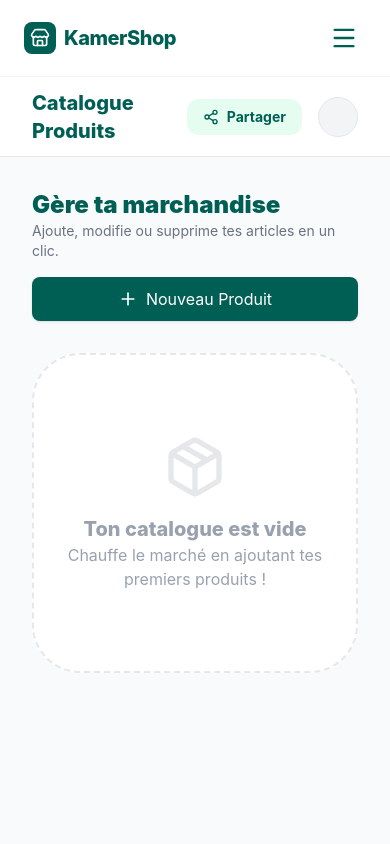
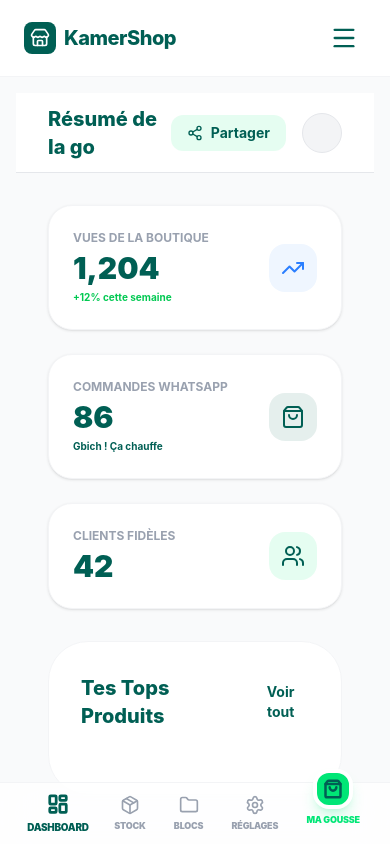
Before and after one commit to Ninja-CMR/Kamer_shop, a Vue app: page /dashboard in a window 390 px wide. Shown: the top 844 px of the page. Built offline with nearby package versions, Linux system fonts and the light colour scheme.

Commit message:
feat : create section

```diff
--- /dev/null
+++ b/src/components/BottomNav.vue
@@ -0,0 +1,52 @@
+<script setup lang="ts">
+import { LayoutDashboard, Package, Settings, ShoppingBag, Folder } from 'lucide-vue-next';
+import { useShopStore } from '../stores/shop';
+
+const props = defineProps<{
+    activeTab: string;
+}>();
+
+const emit = defineEmits(['update:activeTab']);
+
+const store = useShopStore();
+
+const navItems = [
+    { id: 'overview', label: 'Dashboard', icon: LayoutDashboard },
+    { id: 'products', label: 'Stock', icon: Package },
+    { id: 'sections', label: 'Blocs', icon: Folder },
+    { id: 'settings', label: 'Réglages', icon: Settings }
+];
+
+const visitShop = () => {
+    const url = '/shop/' + store.name.replace(/\s+/g, '-').toLowerCase();
+    window.open(url, '_blank');
+};
+</script>
+
+<template>
+  <nav class="fixed bottom-0 left-0 right-0 bg-white/80 backdrop-blur-xl border-t border-gray-100 px-4 py-3 flex items-center justify-around z-50 sm:hidden pb-safe">
+    <button
+        v-for="item in navItems"
+        :key="item.id"
+        @click="emit('update:activeTab', item.id)"
+        class="flex flex-col items-center gap-1 transition-all"
+        :class="[activeTab === item.id ? 'text-primary scale-110' : 'text-gray-400']"
+    >
+        <component :is="item.icon" :size="20" :stroke-width="activeTab === item.id ? 3 : 2" />
+        <span class="text-[9px] font-black uppercase tracking-tight">{{ item.label }}</span>
+    </button>
+
+    <button @click="visitShop" class="flex flex-col items-center gap-1 text-secondary">
+        <div class="w-10 h-10 bg-secondary rounded-2xl flex items-center justify-center text-primary shadow-lg shadow-secondary/20 -mt-8 border-4 border-white">
+            <ShoppingBag :size="20" :stroke-width="3" />
+        </div>
+        <span class="text-[9px] font-black uppercase tracking-tight">Ma Gousse</span>
+    </button>
+  </nav>
+</template>
+
+<style scoped>
+.pb-safe {
+    padding-bottom: calc(0.75rem + env(safe-area-inset-bottom));
+}
+</style>
--- a/src/components/ImageUpload.vue
+++ b/src/components/ImageUpload.vue
@@ -1,5 +1,5 @@
 <script setup lang="ts">
-import { ref } from 'vue';
+import { ref, watch } from 'vue';
 import { Camera, X, Upload, Check } from 'lucide-vue-next';
 import { Cropper } from 'vue-advanced-cropper';
 import 'vue-advanced-cropper/dist/style.css';
@@ -19,6 +19,10 @@ const showCropper = ref(false);
 const rawImage = ref('');
 const fileInput = ref<HTMLInputElement | null>(null);
 const cropperRef = ref<any>(null);
+
+watch(() => props.modelValue, (newVal) => {
+  preview.value = newVal || '';
+});
 
 const handleFileChange = (e: Event) => {
   const file = (e.target as HTMLInputElement).files?.[0];
--- a/src/components/Navbar.vue
+++ b/src/components/Navbar.vue
@@ -32,14 +32,18 @@ const toggleMenu = () => {
       </div>
 
       <div class="hidden md:flex items-center gap-4">
-        <router-link v-if="store.name" to="/dashboard">
+        <template v-if="store.name">
+          <router-link to="/dashboard">
             <Button size="sm" variant="secondary" class="font-bold border-2 border-primary/10">Mon Dashboard</Button>
           </router-link>
+        </template>
+        <template v-else>
           <router-link to="/create-shop">
             <Button size="sm" variant="primary" class="font-extrabold shadow-lg shadow-primary/20">
               Créer ma boutique
             </Button>
           </router-link>
+        </template>
       </div>
 
       <!-- Mobile Menu Toggle -->
@@ -52,12 +56,23 @@ const toggleMenu = () => {
     <div v-if="isMenuOpen" class="md:hidden absolute top-full left-0 w-full bg-white border-b border-gray-100 shadow-xl py-6 px-6 space-y-6 animate-in slide-in-from-top duration-300">
       <div class="flex flex-col gap-4">
         <router-link to="/" class="text-lg font-bold text-primary" @click="isMenuOpen = false">Accueil</router-link>
-        <router-link v-if="store.name" to="/dashboard" class="text-lg font-bold text-primary" @click="isMenuOpen = false">Mon Dashboard</router-link>
+        <template v-if="store.name">
+           <router-link to="/dashboard" class="text-lg font-bold text-primary flex items-center justify-between" @click="isMenuOpen = false">
+             Mon Dashboard
+           </router-link>
+           <div class="pl-4 space-y-3 pt-2 border-l-2 border-gray-100">
+              <router-link to="/dashboard?tab=products" class="block text-sm font-bold text-gray-500" @click="isMenuOpen = false">Gestion Stock</router-link>
+              <router-link to="/dashboard?tab=sections" class="block text-sm font-bold text-gray-500" @click="isMenuOpen = false">Gestion Blocs</router-link>
+              <router-link to="/dashboard?tab=settings" class="block text-sm font-bold text-gray-500" @click="isMenuOpen = false">Réglages</router-link>
+           </div>
+        </template>
+        <template v-else>
            <router-link to="/create-shop" class="text-lg font-bold text-primary" @click="isMenuOpen = false">Créer ma boutique</router-link>
+        </template>
       </div>
-      <router-link to="/create-shop" @click="isMenuOpen = false">
+      <router-link :to="store.name ? '/dashboard' : '/create-shop'" @click="isMenuOpen = false">
         <Button size="lg" variant="primary" class="w-full">
-          Lancer ma boutique
+          {{ store.name ? 'Gérer ma boutique' : 'Lancer ma boutique' }}
         </Button>
       </router-link>
     </div>
--- a/src/composables/useShopWizard.ts
+++ b/src/composables/useShopWizard.ts
@@ -1,5 +1,7 @@
 import { computed } from 'vue';
 import { useShopStore } from '../stores/shop';
+
+export const TOTAL_STEPS = 5;
 
 export function useShopWizard() {
     const store = useShopStore();
@@ -15,9 +17,9 @@ export function useShopWizard() {
             case 2:
                 return store.products.length >= 1;
             case 3:
-                return true; // Sections are optional but recommended
+                return true; // Verification step
             case 4:
-                return store.deliveryModes.length > 0 && store.paymentModes.length > 0;
+                return true; // Preview step
             case 5:
                 return store.isVerified;
             default:
--- a/src/modules/shop-creation/components/StepProducts.vue
+++ b/src/modules/shop-creation/components/StepProducts.vue
@@ -136,9 +136,15 @@ const addProduct = () => {
       <div
         v-for="product in store.products"
         :key="product.id"
-        class="flex items-center justify-between p-5 bg-white rounded-2xl border border-gray-100 shadow-sm hover:border-primary/30 transition-colors group"
+        class="flex items-center gap-4 p-4 bg-white rounded-2xl border border-gray-100 shadow-sm hover:border-primary/30 transition-colors group"
       >
-        <div class="flex-grow">
+        <div class="w-16 h-16 rounded-xl bg-gray-50 overflow-hidden flex-shrink-0 border border-gray-50">
+            <img v-if="product.image" :src="product.image" class="w-full h-full object-cover" />
+            <div v-else class="w-full h-full flex items-center justify-center text-gray-200">
+                <Package :size="24" />
+            </div>
+        </div>
+        <div class="flex-grow min-w-0">
           <div class="flex items-center gap-2">
             <h4 class="font-bold text-primary">{{ product.name }}</h4>
             <span v-if="product.category" class="text-[10px] px-2 py-0.5 bg-gray-100 text-gray-500 rounded-full font-bold uppercase">{{ product.category }}</span>
--- a/src/views/DashboardView.vue
+++ b/src/views/DashboardView.vue
@@ -1,6 +1,7 @@
 <script setup lang="ts">
-import { ref } from 'vue';
+import { ref, watch, onMounted } from 'vue';
 import { useShopStore, type Product, type Section } from '../stores/shop';
+import { useRoute } from 'vue-router';
 import {
   LayoutDashboard,
   Package,
@@ -18,9 +19,23 @@ import {
 } from 'lucide-vue-next';
 import ImageUpload from '../components/ImageUpload.vue';
 import Button from '../components/Button.vue';
+import BottomNav from '../components/BottomNav.vue';
 
 const store = useShopStore();
-const activeTab = ref('products'); // 'overview', 'products', 'settings'
+const route = useRoute();
+const activeTab = ref('overview'); // Default to overview
+
+onMounted(() => {
+  if (route.query.tab) {
+    activeTab.value = route.query.tab as string;
+  }
+});
+
+watch(() => route.query.tab, (newTab) => {
+  if (newTab) {
+    activeTab.value = newTab as string;
+  }
+});
 
 // Product Form Modal state
 const showProductModal = ref(false);
@@ -99,8 +114,8 @@ const toggleProductInSection = (productId: string) => {
 
 <template>
   <div class="min-h-screen bg-gray-50 flex">
-    <!-- Sidebar -->
-    <aside class="w-64 bg-white border-r border-gray-200 hidden md:flex flex-col">
+    <!-- Sidebar (Desktop) -->
+    <aside class="hidden sm:block w-72 bg-white border-r border-gray-100 flex flex-col p-8 fixed h-full z-20">
       <div class="p-8">
         <h2 class="text-2xl font-black text-primary italic">KamerShop<span class="text-secondary text-xs not-italic ml-1">Pro</span></h2>
       </div>
@@ -135,7 +150,7 @@ const toggleProductInSection = (productId: string) => {
     </aside>
 
     <!-- Main Content -->
-    <main class="flex-grow">
+    <main class="flex-grow p-4 sm:p-10 sm:ml-72 pb-32 sm:pb-10">
       <!-- Top Bar -->
       <header class="bg-white border-b border-gray-200 h-20 flex items-center justify-between px-8">
         <div class="flex items-center gap-4">
@@ -496,6 +511,9 @@ const toggleProductInSection = (productId: string) => {
             </div>
         </div>
     </Teleport>
+
+    <!-- Bottom Nav (Mobile) -->
+    <BottomNav v-model:activeTab="activeTab" />
   </div>
 </template>
 
```
Also changed, not shown: src/modules/shop-creation/components/ShopCreationWizard.vue (+7 -9 lines), src/modules/shop-creation/components/StepSuccess.vue (added, +49 -0 lines). Lines whose indentation alone changed are shown as unchanged.
